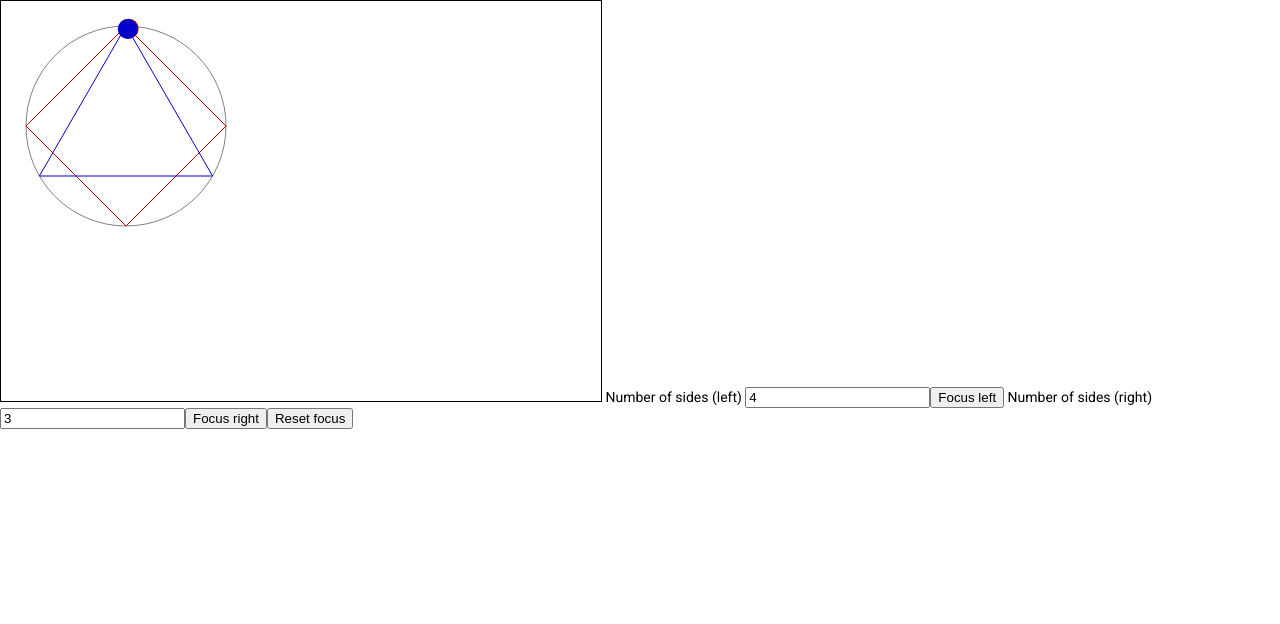
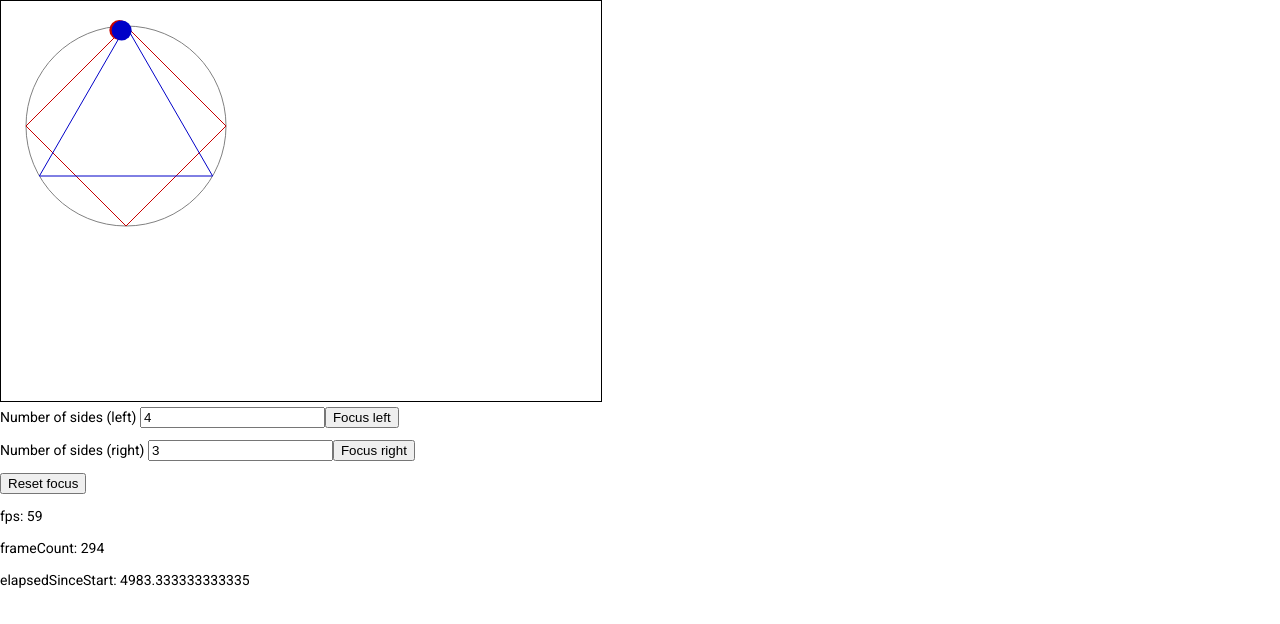
Before and after one commit to tbhansondev/polybeat, an Angular app: page / in a window 1280 px wide. Shown: the top 624 px of the page. Built offline with nearby package versions, Linux system fonts and the light colour scheme.

Commit message:
feat: set up animation service

```diff
--- a/src/app/components/home/home.component.html
+++ b/src/app/components/home/home.component.html
@@ -1,12 +1,27 @@
 <canvas #canvas id="tutorial" width="600" height="400"></canvas>
+<p>
     <label for="number-of-sides">
         Number of sides (left)
     </label>
     <input id="number-of-sides" type="number" [(ngModel)]="sidesLeft" (input)="startAnimation()">
     <button (click)="focusTrack(TRACK_ID.Left)">Focus left</button>
+</p>
+<p>
     <label for="number-of-sides">
         Number of sides (right)
     </label>
     <input id="number-of-sides" type="number" [(ngModel)]="sidesRight" (input)="startAnimation()">
     <button (click)="focusTrack(TRACK_ID.Right)">Focus right</button>
+</p>
+<p>
     <button (click)="focusTrack()">Reset focus</button>
+</p>
+<p>
+    fps: {{ animationService.currentFps }}
+</p>
+<p>
+    frameCount: {{ animationService.frameCount }}
+</p>
+<p>
+    elapsedSinceStart: {{ animationService.elapsedSinceStart }}
+</p>
--- a/src/app/components/home/home.component.ts
+++ b/src/app/components/home/home.component.ts
@@ -3,6 +3,7 @@ import { Ball } from 'src/app/classes/ball/ball';
 import { Circle } from 'src/app/classes/circle/circle';
 import { Polygon } from 'src/app/classes/polygon/polygon';
 import { TrackId } from 'src/app/enums/track-id/track-id';
+import { AnimationService } from 'src/app/services/animation/animation.service';
 import { MathService } from 'src/app/services/math/math.service';
 
 @Component({
@@ -20,7 +21,7 @@ export class HomeComponent implements AfterViewInit {
     sidesLeft = 4;
     sidesRight = 3;
 
-    speed = 300;
+    speed = 300 // lower number = higher speed;
     frames: number;
 
     circle: Circle;
@@ -45,7 +46,7 @@ export class HomeComponent implements AfterViewInit {
 
     readonly TRACK_ID = TrackId;
 
-    constructor(private mathService: MathService) {}
+    constructor(public animationService: AnimationService, private mathService: MathService) {}
 
     ngAfterViewInit(): void {
         if (this.canvasElement?.nativeElement) {
@@ -69,7 +70,9 @@ export class HomeComponent implements AfterViewInit {
     }
 
     startAnimation(): void {
-        window.cancelAnimationFrame(this.raf);
+        // window.cancelAnimationFrame(this.raf);
+        this.animationService.stop();
+
         this.setFrames();
         this.createShapes();
         this.refreshCanvas();
@@ -77,10 +80,11 @@ export class HomeComponent implements AfterViewInit {
 
     refreshCanvas(): void {
         if (this.ctx) {
-            this.ctx.setTransform(1, 0, 0, 1, 0, 0);
-            this.ctx.clearRect(0, 0, this.canvas.width, this.canvas.height);
-            this.drawShapes();
-            this.raf = window.requestAnimationFrame(this.refreshCanvas.bind(this));
+            this.animationService.start(() => {
+                this.ctx.setTransform(1, 0, 0, 1, 0, 0);
+                this.ctx.clearRect(0, 0, this.canvas.width, this.canvas.height);
+                this.drawShapes();
+            });
         }
     }
 
--- /dev/null
+++ b/src/app/services/animation/animation.service.ts
@@ -0,0 +1,42 @@
+import { Injectable } from '@angular/core';
+
+@Injectable({
+  providedIn: 'root'
+})
+export class AnimationService {
+
+    frameCount = 0;
+    fps: number = 60;
+    fpsInterval: number;
+    currentFps: number;
+    startTime: number;
+    now: number;
+    then: number;
+    elapsed: number;
+    elapsedSinceStart: number;
+    raf: number;
+
+    start(fn: () => void): void {
+        this.fpsInterval = 1000 / this.fps;
+        this.then = window.performance.now();
+        this.startTime = this.then;
+        this.animate(fn);
+    }
+
+    private animate(fn: () => void): void {
+        this.raf = requestAnimationFrame(this.animate.bind(this, fn));
+        this.now = window.performance.now();
+        this.elapsed = this.now - this.then;
+        if (this.elapsed > this.fpsInterval) {
+            this.then = this.now - (this.elapsed % this.fpsInterval);
+            fn();
+            this.elapsedSinceStart = this.now - this.startTime;
+            this.currentFps = Math.round(1000 / (this.elapsedSinceStart / ++this.frameCount) * 100) / 100;
+        }
+    }
+
+    stop(): void {
+        window.cancelAnimationFrame(this.raf);
+    }
+
+}
```
Also changed, not shown: 1 other file (tests, documents, lock files or other folders). Lines whose indentation alone changed are shown as unchanged.
